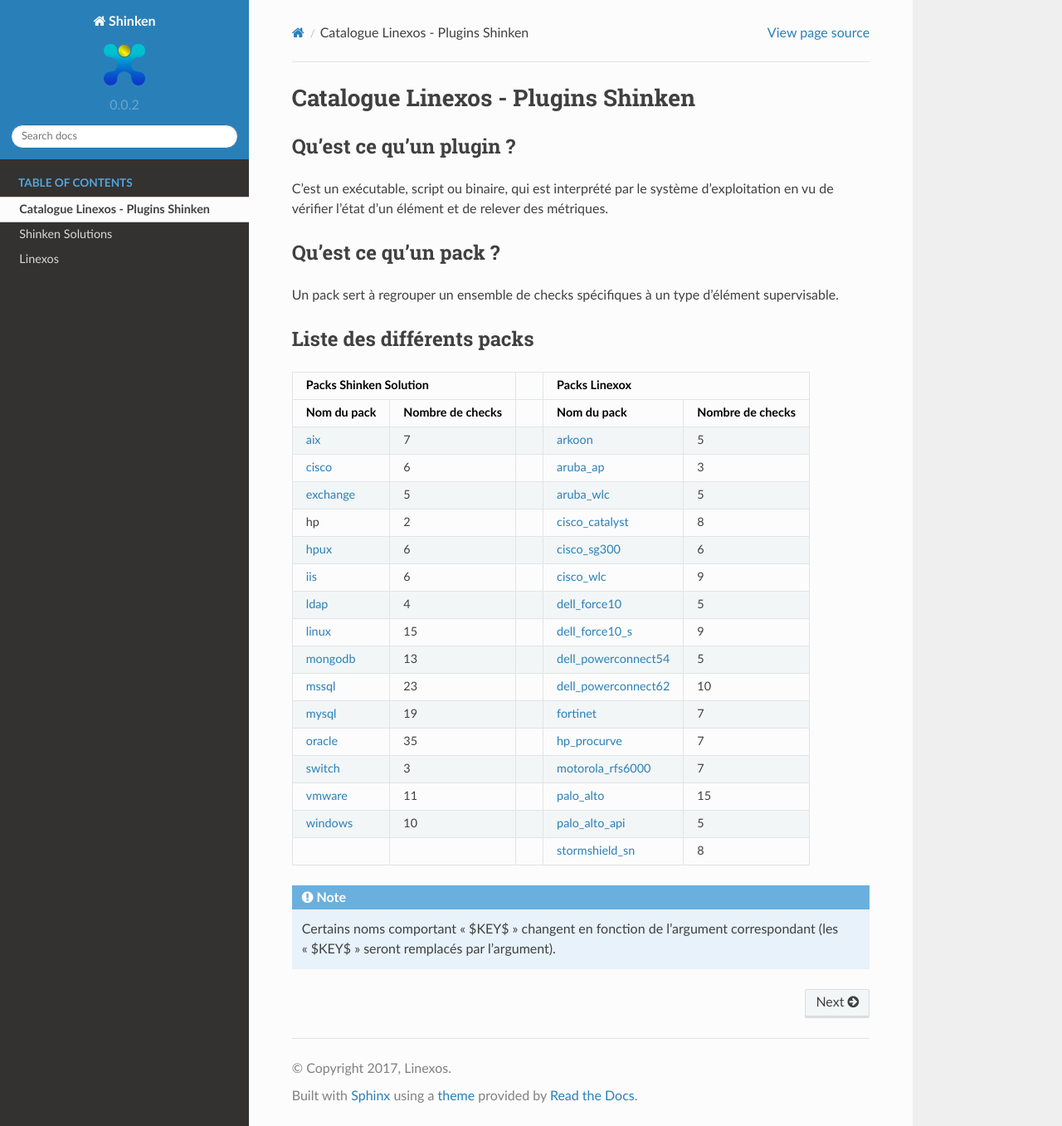
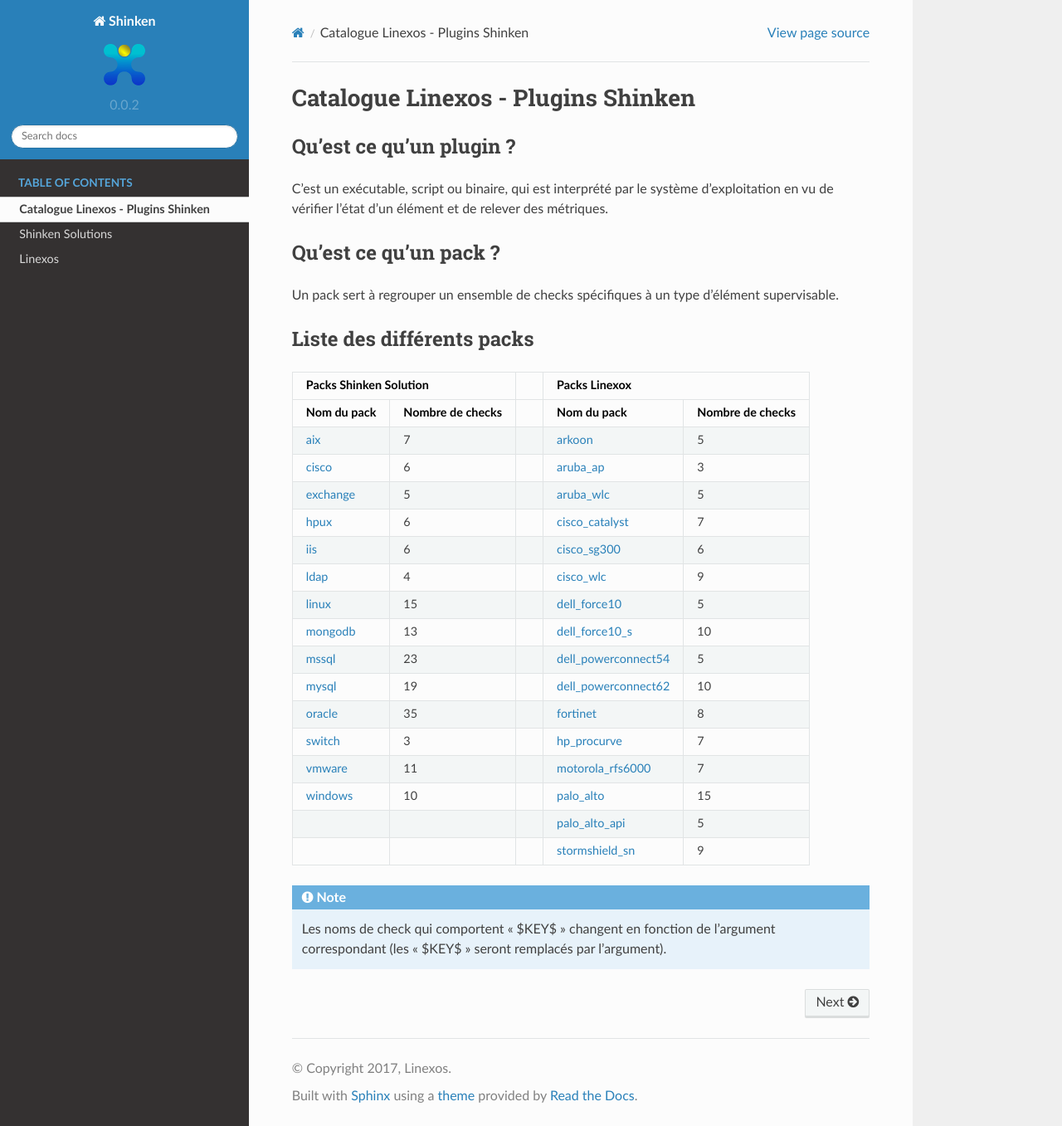
Before and after one commit to Geoglinexos/readthedocs, a Sphinx documentation site: the page built from source/index.rst, in a window 1280 px wide and 1357 px high. Shown: the whole window at 83% size. Built offline with Sphinx 7.4.7 and the Read the Docs theme 2.0.0, drawn with Linux system fonts in a browser that asks for light colours; pages that are not in the unit, such as notebooks, are missing from menus.

Commit message:
corrections

```diff
--- a/source/index.rst
+++ b/source/index.rst
@@ -31,35 +31,37 @@
 +-----------------------+-----------------------+-------+-----------------------+-----------------------+
 | `exchange`_           |            5          |       | `aruba_wlc`_          |            5          |
 +-----------------------+-----------------------+-------+-----------------------+-----------------------+
-| hp                    |            2          |       | `cisco_catalyst`_     |            8          |
+| `hpux`_               |            6          |       | `cisco_catalyst`_     |            7          |
 +-----------------------+-----------------------+-------+-----------------------+-----------------------+
-| `hpux`_               |            6          |       | `cisco_sg300`_        |            6          |
+| `iis`_                |            6          |       | `cisco_sg300`_        |            6          |
 +-----------------------+-----------------------+-------+-----------------------+-----------------------+
-| `iis`_                |            6          |       | `cisco_wlc`_          |            9          |
+| `ldap`_               |            4          |       | `cisco_wlc`_          |            9          |
 +-----------------------+-----------------------+-------+-----------------------+-----------------------+
-| `ldap`_               |            4          |       | `dell_force10`_       |            5          |
+| `linux`_              |           15          |       | `dell_force10`_       |            5          |
 +-----------------------+-----------------------+-------+-----------------------+-----------------------+
-| `linux`_              |           15          |       | `dell_force10_s`_     |            9          |
+| `mongodb`_            |           13          |       | `dell_force10_s`_     |            10         |
 +-----------------------+-----------------------+-------+-----------------------+-----------------------+
-| `mongodb`_            |           13          |       | `dell_powerconnect54`_|            5          |
+| `mssql`_              |           23          |       | `dell_powerconnect54`_|            5          |
 +-----------------------+-----------------------+-------+-----------------------+-----------------------+
-| `mssql`_              |           23          |       | `dell_powerconnect62`_|           10          |
+| `mysql`_              |           19          |       | `dell_powerconnect62`_|           10          |
 +-----------------------+-----------------------+-------+-----------------------+-----------------------+
-| `mysql`_              |           19          |       | `fortinet`_           |            7          |
+| `oracle`_             |           35          |       | `fortinet`_           |            8          |
 +-----------------------+-----------------------+-------+-----------------------+-----------------------+
-| `oracle`_             |           35          |       | `hp_procurve`_        |            7          |
+| `switch`_             |            3          |       | `hp_procurve`_        |            7          |
 +-----------------------+-----------------------+-------+-----------------------+-----------------------+
-| `switch`_             |            3          |       | `motorola_rfs6000`_   |            7          |
+| `vmware`_             |           11          |       | `motorola_rfs6000`_   |            7          |
 +-----------------------+-----------------------+-------+-----------------------+-----------------------+
-| `vmware`_             |           11          |       | `palo_alto`_       	|           15          |
+| `windows`_            |           10          |       | `palo_alto`_          |           15          |
 +-----------------------+-----------------------+-------+-----------------------+-----------------------+
-| `windows`_            |           10          |       | `palo_alto_api`_    	|            5          |
+|                       |                       |       | `palo_alto_api`_      |            5          |
 +-----------------------+-----------------------+-------+-----------------------+-----------------------+
-|                       |                       |       | `stormshield_sn`_     |            8          |
+|                       |                       |       | `stormshield_sn`_     |            9          |
 +-----------------------+-----------------------+-------+-----------------------+-----------------------+
 
 
-.. note:: Certains noms comportant "$KEY$" changent en fonction de l'argument correspondant (les "$KEY$" seront remplacés par l'argument).
+
+
+.. note:: Les noms de check qui comportent "$KEY$" changent en fonction de l'argument correspondant (les "$KEY$" seront remplacés par l'argument).
 
 
 .. Hyperlink pour les packs Linexos
--- a/source/shinken_solution/aix.rst
+++ b/source/shinken_solution/aix.rst
@@ -5,7 +5,7 @@
 Description
 ***********
 
-*Checks pour les appareils Aix*
+*Checks pour Aix*
 
 ***********
 Services
--- a/source/shinken_solution/hpux.rst
+++ b/source/shinken_solution/hpux.rst
@@ -5,7 +5,7 @@
 Description
 ***********
 
-*Checks pour les appareils HP-UX*
+*Checks pour HP-UX*
 
 ***********
 Services
--- a/source/shinken_solution/linux.rst
+++ b/source/shinken_solution/linux.rst
@@ -5,7 +5,7 @@
 Description
 ***********
 
-*Checks pour appareils Linux*
+*Checks pour Linux*
 
 ***********
 Services
--- a/source/shinken_solution/windows.rst
+++ b/source/shinken_solution/windows.rst
@@ -5,7 +5,7 @@
 Description
 ***********
 
-*Checks pour appareils Windows*
+*Checks pour Windows*
 
 ********
 Services
```
Also changed, not shown: source/shinken_solution/vmware.rst (+7 -7 lines).
